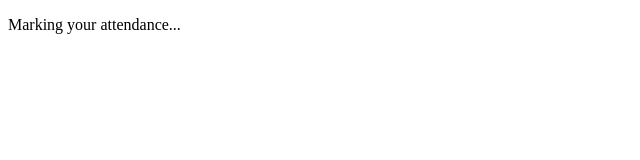
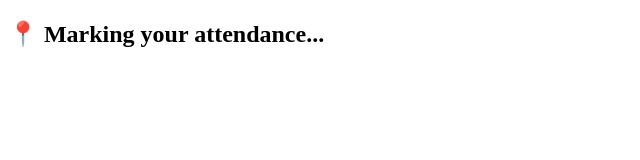
Before and after one commit to FrostySoulle/Attendence-Page, a plain HTML site: page index.html in a window 1280 px wide. Shown: the whole page, without its empty margins (0-640 px from the left). Drawn offline with Linux system fonts and the light colour scheme.

Commit message:
Update index.html

```diff
--- a/index.html
+++ b/index.html
@@ -1,18 +1,32 @@
 <!DOCTYPE html>
 <html>
-  <body onload="submitAttendance()">
-    <p>Marking your attendance...</p>
+  <head>
+    <title>Marking Attendance</title>
     <script>
-      function submitAttendance() {
+      async function submitAttendance() {
         const ua = navigator.userAgent;
-        fetch('https://api.ipify.org?format=json')
-          .then(response => response.json())
-          .then(data => {
-            // REPLACE BELOW WITH YOUR GOOGLE SCRIPT URL
-            const scriptURL = 'https://script.google.com/macros/s/AKfycbyGQSNk3z5bTj9uOUTmOSehPkKDjAHbMGpmmJjjiYzMfIvpX2Xgz6KoABne9MJ0ZiSEaQ/exec';
-            window.location.href = ${scriptURL}?ua=${encodeURIComponent(ua)}&ip=${data.ip};
-          });
+
+        // Get IP address from public API
+        try {
+          const ipResponse = await fetch('https://api.ipify.org?format=json');
+          const ipData = await ipResponse.json();
+          const ip = ipData.ip;
+
+          // ✅ Replace this with your actual Google Apps Script Web App URL
+          const scriptURL = 'https://script.google.com/macros/s/AKfycbyGQSNk3z5bTj9uOUTmOSehPkKDjAHbMGpmmJjjiYzMfIvpX2Xgz6KoABne9MJ0ZiSEaQ/exec';
+
+          // Construct the full URL with query parameters
+          const fullURL = ${scriptURL}?ua=${encodeURIComponent(ua)}&ip=${ip};
+
+          // Redirect to trigger the Apps Script
+          window.location.href = fullURL;
+        } catch (error) {
+          document.body.innerHTML = "<p>❌ Error fetching IP or submitting attendance.</p>";
+        }
       }
     </script>
+  </head>
+  <body onload="submitAttendance()">
+    <h2>📍 Marking your attendance...</h2>
   </body>
 </html>
```
